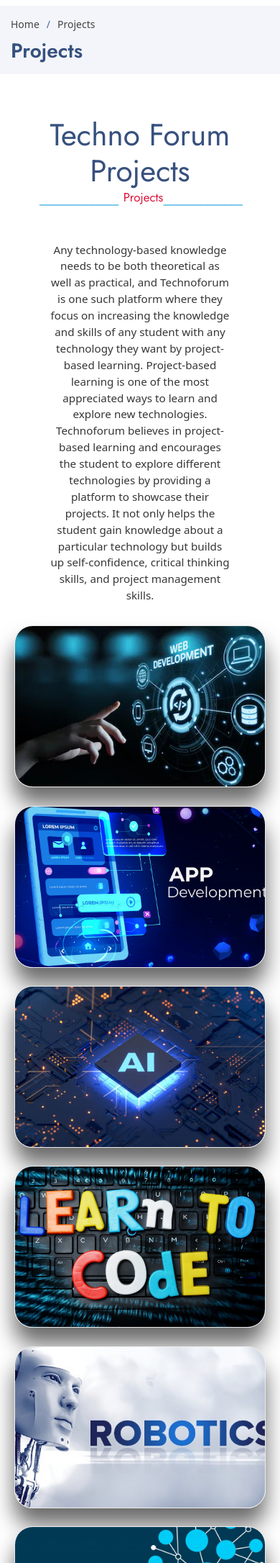
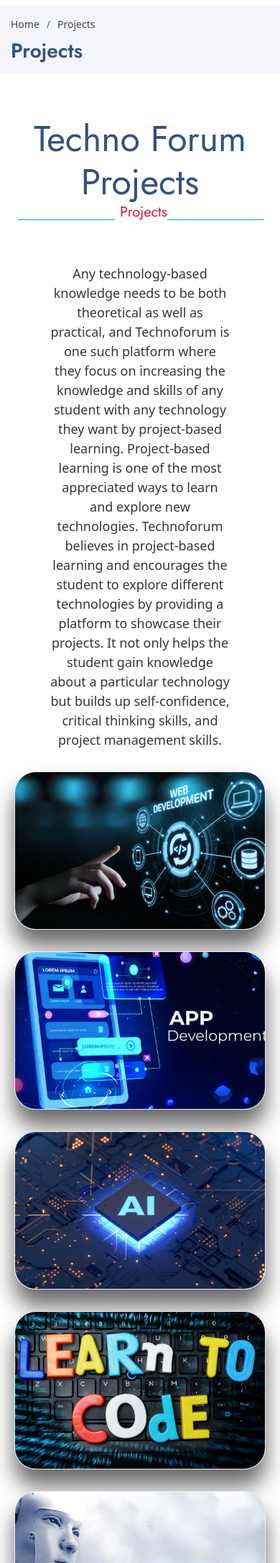
Before and after one commit to BIAStechnoforum/technoforumweb, a PHP site: page /projects in a window 390 px wide. Shown: the part 60-2232 px from the top of the page at 72% size. Run offline with PHP 8.4, Linux system fonts and the light colour scheme.

Commit message:
minor bug fixes

```diff
--- a/projects/style.css
+++ b/projects/style.css
@@ -2,51 +2,50 @@
   padding: 0;
   margin: 0;
 }
-  html{
-    font-size: 62.5%;
+html {
   font-family: "Quicksand", sans-serif;
   box-sizing: border-box;
 }
-  .main{
-    display:grid;
-    grid-template-columns:repeat(1,minmax(350px,1080px));
+.main {
+  display: grid;
+  grid-template-columns: repeat(1, minmax(350px, 1080px));
   justify-content: center;
-    margin:0 0.5cm;
+  margin: 0 0.5cm;
 }
 
 /*HEADINGS*/
 .heading {
-    margin-bottom: 6rem;
+  margin-bottom: 60px;
   text-align: center;
 }
-  .heading h1{
-    font-size: 5rem;
-    color:#37517e;
+.heading h1 {
+  font-size: 50px;
+  color: #37517e;
 }
-  .heading h3{
-    font-size:2rem;
-    color:crimson;
-    margin-bottom: 6rem;
+.heading h3 {
+  font-size: 20px;
+  color: crimson;
+  margin-bottom: 60px;
 }
-  .heading h3::before{
-    content:"-------------------------------------------";
-    color:#47b2e4;
-    position:relative;
-    letter-spacing:-1px;
-    padding:2px;
-    top:9px;
+.heading h3::before {
+  content: "------------------------------------------";
+  color: #47b2e4;
+  position: relative;
+  letter-spacing: -1px;
+  padding: 2px;
+  top: 9px;
 }
-  .heading h3::after{
-    content:"-------------------------------------------";
-    color:#47b2e4;
-    position:relative;
-    letter-spacing:-1px;
-    top:9px;
+.heading h3::after {
+  content: "------------------------------------------";
+  color: #47b2e4;
+  position: relative;
+  letter-spacing: -1px;
+  top: 9px;
 }
-  .heading p{
-    margin-top:30px;
-    font-size:1.8rem;
-    color:rgb(54, 54, 54);
+.heading p {
+  margin-top: 30px;
+  font-size: 18px;
+  color: rgb(54, 54, 54);
   margin-bottom: 6rem;
 }
 
@@ -55,19 +54,19 @@
   list-style: none;
   justify-content: center;
   display: grid;
-    grid-template-columns: repeat(auto-fit,minmax(350px,500px));
-    grid-gap:3rem 6.5rem;
+  grid-template-columns: repeat(auto-fit, minmax(350px, 500px));
+  grid-gap: 30px 65px;
 }
-  .projectcard{
-    width:100%;
-    height:300px;
+.projectcard {
+  width: 100%;
+  height: 300px;
   background-size: 120%;
   background-position: center;
   text-align: center;
   border: 1px solid rgb(236, 236, 236);
-    border-radius: 3rem;
+  border-radius: 30px;
   box-shadow: 0px 23px 30px 0 rgb(105, 105, 105);
-    overflow:hidden;
+  overflow: hidden;
   transition: background-size 0.8s;
   transition-timing-function: ease-out;
 }
@@ -91,72 +90,75 @@
 .e6 {
   background-image: url("../assets/img/projimages/ml.png");
 }
-  .txt{
-    height:100%;
-    color:white;
-    position:relative;
-    top:-100%;
+.txt {
+  height: 100%;
+  color: white;
+  position: relative;
+  top: -100%;
   transition: top 0.8s;
-    background:linear-gradient(black,rgba(0,0,0,0)) ;
+  background: linear-gradient(black, rgba(0, 0, 0, 0));
 }
-  .txt h4{
-    height:30%;
-    font-size: 3.4rem;
+.txt h4 {
+  height: 30%;
+  font-size: 40px;
   font-weight: bold;
 }
-  .txt div{
-    height:44%;
-    font-size: 1.6rem;
+.txt div {
+  height: 42%;
+  font-size: 20px;
   font-weight: bold;
-    overflow:hidden;
+  overflow: hidden;
 }
-  .txt p{
-    color:white;
-    font-size: 1.6rem;
+.txt p {
+  color: white;
+  font-size: 23px;
   font-weight: bold;
-    margin:0;
+  margin: 0;
 }
-  .btn{
-    display:inline-block;
-    background:rgba(58, 135, 165, 0.8);
-    text-decoration:none;
-    font-size:1.8rem;
-    width:130px;
-    border-radius:10px;
-    color:white;
+.btn {
+  display: inline-block;
+  background: rgba(58, 135, 165, 0.8);
+  text-decoration: none;
+  font-size: 18px;
+  width: 130px;
+  border-radius: 15px;
+  color: white;
+  padding: 0;
 }
 
-  .modal-body p {
-    font-size: 2rem;
+.projectcard:hover .txt {
+  top: 0%;
 }
-  .modal-title {
-    font-size: 3rem;
-  }
-
-  .close {
-    font-size: 3rem;
-  }
-
-  .projectcard:hover .txt{
-    top:0%;
-
-  }
-  .projectcard:hover{
-    background-size:128%;
+.projectcard:hover {
+  background-size: 128%;
 }
 
 /*RESPONSIVE RULES*/
-  @media screen and (max-width:600px){
-    .projectcard{
-        height:225px;
+@media screen and (max-width: 600px) {
+  .projectcard {
+    height: 220px;
+    width: 350px;
+    margin: auto;
   }
-    html{
-        font-size:53%;
+
+  .heading p {
+    margin: 30px 50px;
   }
-    .heading p{
-        margin:30px 50px;
+  .txt h4 {
+    height: 25%;
+    font-size: 30px;
+    font-weight: bold;
   }
-    .txt p{
-        margin:0;
+  .txt div {
+    height: 43%;
+    font-size: 16px;
+  }
+  .txt p {
+    margin: 0;
+    font-size: 16px;
+  }
+  .btn {
+    height: 25px;
+    font-size: 15px;
   }
 }
```
Lines whose indentation alone changed are shown as unchanged.
